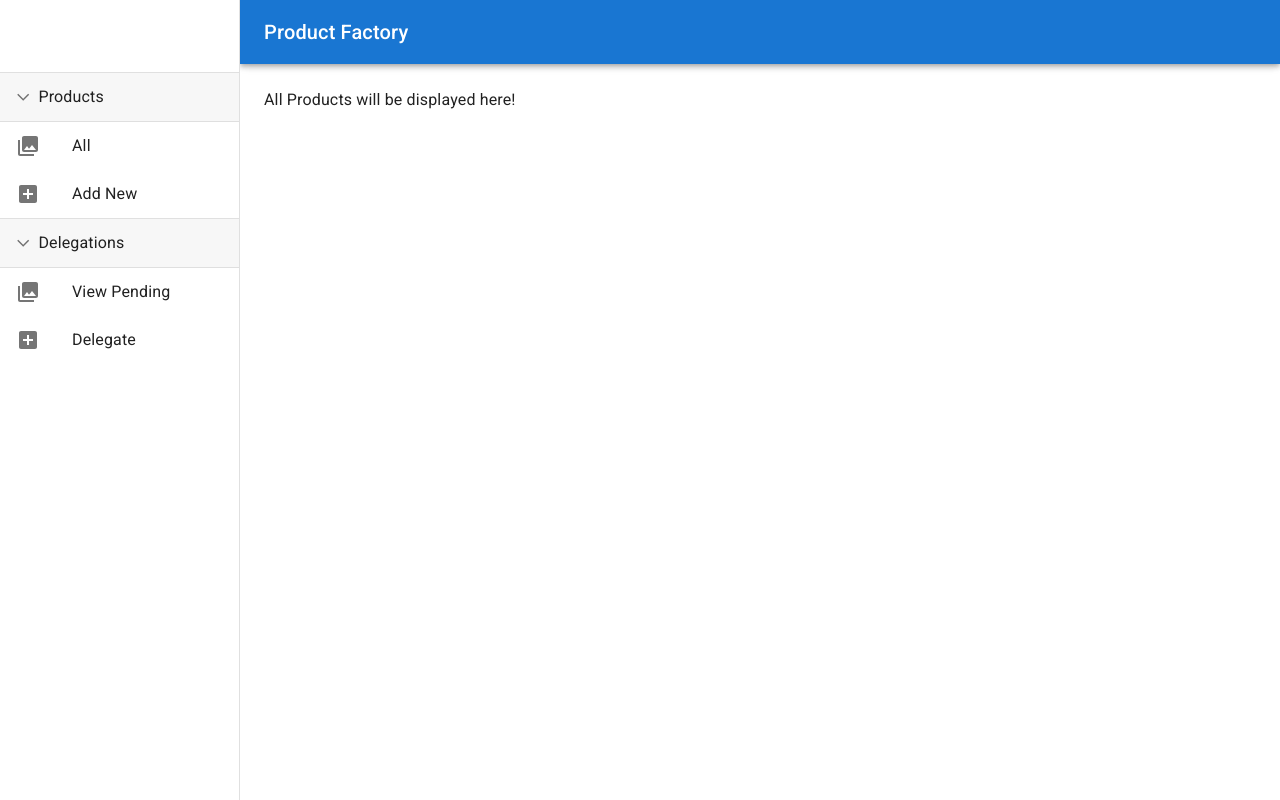
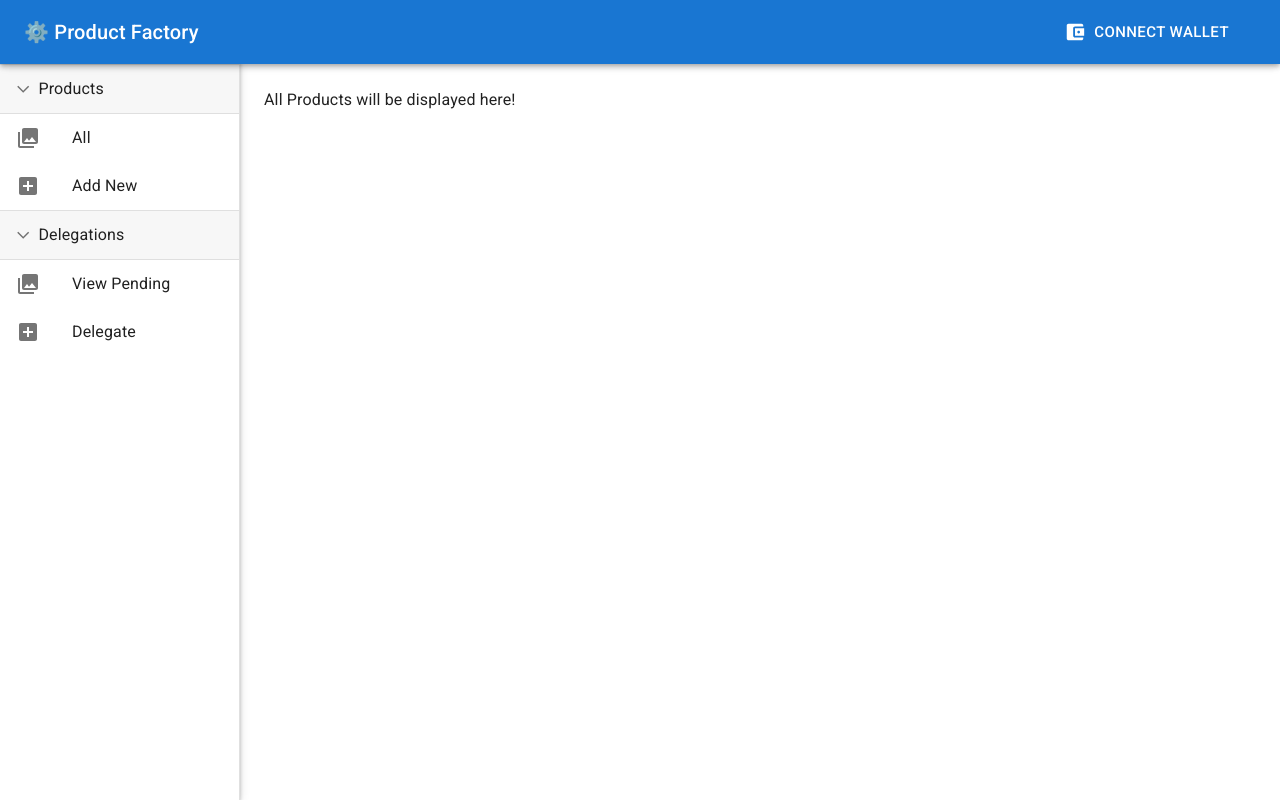
Before and after one commit to dieguezguille/product-factory-challenge, a React (Create React App) app: page /products in a window 1280 px wide. Built offline with nearby package versions, Linux system fonts and the light colour scheme; a web font is replaced by a local one.

Commit message:
add toolbar

```diff
--- a/package.json
+++ b/package.json
@@ -15,7 +15,8 @@
     "react-dom": "^17.0.2",
     "react-router-dom": "^6.2.1",
     "react-scripts": "5.0.0",
-    "web-vitals": "^2.1.4"
+    "web-vitals": "^2.1.4",
+    "web3": "^1.7.0"
   },
   "scripts": {
     "start": "react-scripts start",
--- /dev/null
+++ b/src/components/common/app-bar-custom/AppBarCustom.tsx
@@ -0,0 +1,90 @@
+import React from 'react';
+import MenuIcon from '@mui/icons-material/Menu';
+import { styled, Theme } from '@mui/material/styles';
+import {
+  AppBar,
+  Box,
+  IconButton,
+  Link,
+  LinkProps,
+  Toolbar,
+  Typography,
+} from '@mui/material';
+import { useNavigate } from 'react-router-dom';
+
+import { RoutesEnum } from '../../../enums/routes.enum';
+import WalletConnector from '../wallet-connector/WalletConnector';
+
+type AppBarProps = {
+  handleDrawerToggle?: () => void;
+};
+
+const LinkCustom = styled((props: LinkProps) => <Link {...props} />)({
+  '&:hover': {
+    cursor: 'pointer',
+  },
+});
+
+const AppBarCustom: React.FC<AppBarProps> = (props) => {
+  const navigate = useNavigate();
+  const handleNavigation = () => {
+    navigate(RoutesEnum.BASE, { replace: true });
+  };
+  return (
+    <AppBar
+      position="fixed"
+      sx={{ zIndex: (theme) => theme.zIndex.drawer + 1 }}
+    >
+      <Toolbar>
+        <IconButton
+          color="inherit"
+          aria-label="open drawer"
+          edge="start"
+          onClick={props.handleDrawerToggle}
+          sx={{ mr: 2, display: { sm: 'none' } }}
+        >
+          <MenuIcon />
+        </IconButton>
+
+        <Typography
+          variant="h6"
+          component="div"
+          sx={{ flexGrow: 1, mr: 2, display: { xs: 'none', sm: 'flex' } }}
+        >
+          <LinkCustom
+            className="logo"
+            underline="none"
+            color="inherit"
+            onClick={handleNavigation}
+          >
+            ⚙️ Product Factory
+          </LinkCustom>
+        </Typography>
+
+        <Typography
+          variant="h6"
+          noWrap
+          component="div"
+          sx={{ flexGrow: 1, display: { xs: 'flex', sm: 'none' } }}
+        >
+          <LinkCustom
+            className="logo"
+            underline="none"
+            color="inherit"
+            onClick={handleNavigation}
+          >
+            ⚙️
+          </LinkCustom>
+        </Typography>
+        <Box sx={{ flexGrow: 0 }}>
+          <WalletConnector
+            tooltipConnected="Disconnect"
+            tooltipDisconnected="Connect Metamask"
+          />
+        </Box>
+      </Toolbar>
+    </AppBar>
+  );
+};
+
+export default AppBarCustom;
--- a/src/components/common/responsive-drawer/ResponsiveDrawer.tsx
+++ b/src/components/common/responsive-drawer/ResponsiveDrawer.tsx
@@ -1,18 +1,20 @@
 import * as React from 'react';
-import AppBar from '@mui/material/AppBar';
 import Box from '@mui/material/Box';
 import CssBaseline from '@mui/material/CssBaseline';
 import Drawer from '@mui/material/Drawer';
-import IconButton from '@mui/material/IconButton';
-import MenuIcon from '@mui/icons-material/Menu';
 import Toolbar from '@mui/material/Toolbar';
-import Typography from '@mui/material/Typography';
 
-import SidebarContent from '../sidebar-content/SidebarContent';
+import AppBarCustom from '../app-bar-custom/AppBarCustom';
+
+type ResponsiveDrawerProps = {
+  sidebarContent: React.ReactNode;
+};
 
 const drawerWidth = 240;
+const boxShadow =
+  '0px 2px 4px -1px rgba(0,0,0,0.2), 0px 4px 5px 0px rgba(0,0,0,0.14), 0px 1px 10px 0px rgba(0,0,0,0.12)';
 
-const ResponsiveDrawer: React.FC = (props) => {
+const ResponsiveDrawer: React.FC<ResponsiveDrawerProps> = (props) => {
   const [mobileOpen, setMobileOpen] = React.useState(false);
 
   const handleDrawerToggle = () => {
@@ -22,68 +24,51 @@ const ResponsiveDrawer: React.FC = (props) => {
   return (
     <Box sx={{ display: 'flex' }}>
       <CssBaseline />
-      <AppBar
-        position="fixed"
-        sx={{
-          width: { sm: `calc(100% - ${drawerWidth}px)` },
-          ml: { sm: `${drawerWidth}px` },
-        }}
-      >
-        <Toolbar>
-          <IconButton
-            color="inherit"
-            aria-label="open drawer"
-            edge="start"
-            onClick={handleDrawerToggle}
-            sx={{ mr: 2, display: { sm: 'none' } }}
-          >
-            <MenuIcon />
-          </IconButton>
-          <Typography variant="h6" noWrap component="div">
-            Product Factory
-          </Typography>
-        </Toolbar>
-      </AppBar>
+
+      {/* AppBar Custom */}
+      <AppBarCustom handleDrawerToggle={handleDrawerToggle} />
+
+      {/* Navigation */}
       <Box
         component="nav"
         sx={{ width: { sm: drawerWidth }, flexShrink: { sm: 0 } }}
         aria-label="mailbox folders"
       >
-        {/* The implementation can be swapped with js to avoid SEO duplication of links. */}
         <Drawer
+          className="drawer"
           variant="temporary"
           open={mobileOpen}
           onClose={handleDrawerToggle}
-          ModalProps={{
-            keepMounted: true, // Better open performance on mobile.
-          }}
+          ModalProps={{ keepMounted: true }}
           sx={{
             'display': { xs: 'block', sm: 'none' },
             '& .MuiDrawer-paper': {
               boxSizing: 'border-box',
               width: drawerWidth,
+              boxShadow,
             },
           }}
         >
-          <SidebarContent />
+          {props.sidebarContent}
         </Drawer>
         <Drawer
+          className="drawer"
           variant="permanent"
           sx={{
             'display': { xs: 'none', sm: 'block' },
             '& .MuiDrawer-paper': {
               boxSizing: 'border-box',
               width: drawerWidth,
+              boxShadow,
             },
           }}
           open
         >
-          <SidebarContent />
+          {props.sidebarContent}
         </Drawer>
       </Box>
 
       {/* Main Content */}
-
       <Box
         component="main"
         sx={{
--- a/src/components/common/sidebar-content/SidebarContent.tsx
+++ b/src/components/common/sidebar-content/SidebarContent.tsx
@@ -14,7 +14,7 @@ const SidebarContent: React.FC = () => {
   return (
     <>
       <Toolbar sx={{ overflow: 'auto' }} />
-      <List>
+      <List sx={{ paddingTop: '0px' }}>
         <AccordionCustom isMenu summary="Products">
           <ListItemCustom
             onClick={() => navigate(RoutesEnum.PRODUCTS)}
--- /dev/null
+++ b/src/components/common/wallet-connector/WalletConnector.tsx
@@ -0,0 +1,43 @@
+import AccountBalanceWalletIcon from '@mui/icons-material/AccountBalanceWallet';
+import { Button, ButtonProps, Tooltip } from '@mui/material';
+import React, { useState } from 'react';
+
+type WalletConnectorProps = {
+  tooltipConnected: string;
+  tooltipDisconnected: string;
+} & ButtonProps;
+
+export const WalletConnector: React.FC<WalletConnectorProps> = ({
+  tooltipConnected,
+  tooltipDisconnected,
+  ...rest
+}) => {
+  const [connected, setConnected] = useState(false);
+
+  const getWalletaddress = (walletAddress: string) =>
+    `${String(walletAddress).substring(0, 6)}...${String(
+      walletAddress,
+    ).substring(38)}`;
+
+  return (
+    <Tooltip
+      title={connected ? tooltipConnected : tooltipDisconnected}
+      placement="bottom"
+    >
+      <Button
+        {...rest}
+        onClick={() => setConnected(!connected)}
+        color="inherit"
+        size="large"
+        sx={{ mr: 2 }}
+        startIcon={<AccountBalanceWalletIcon />}
+      >
+        {connected
+          ? `${getWalletaddress('0xd9E0b2C0724F3a01AaECe3C44F8023371f845196')}`
+          : 'Connect Wallet'}
+      </Button>
+    </Tooltip>
+  );
+};
+
+export default WalletConnector;
--- a/src/components/layout/ContentLayout.tsx
+++ b/src/components/layout/ContentLayout.tsx
@@ -3,10 +3,11 @@ import { Box } from '@mui/material';
 import { Outlet } from 'react-router-dom';
 
 import ResponsiveDrawer from '../common/responsive-drawer/ResponsiveDrawer';
+import SidebarContent from '../common/sidebar-content/SidebarContent';
 
 const ContentLayout: React.FC = () => (
   <Box sx={{ flexGrow: 1 }}>
-    <ResponsiveDrawer>
+    <ResponsiveDrawer sidebarContent={<SidebarContent />}>
       <Outlet />
     </ResponsiveDrawer>
   </Box>
```
Also changed, not shown: src/components/common/app-bar/AppBar.tsx (deleted, +0 -84 lines), 1 other file (tests, documents, lock files or other folders).
